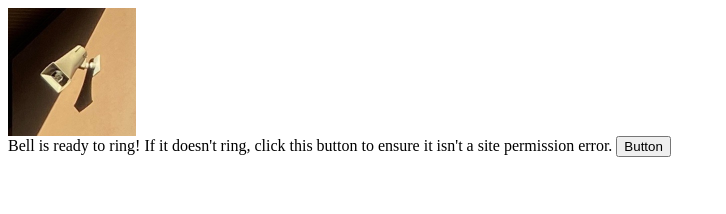
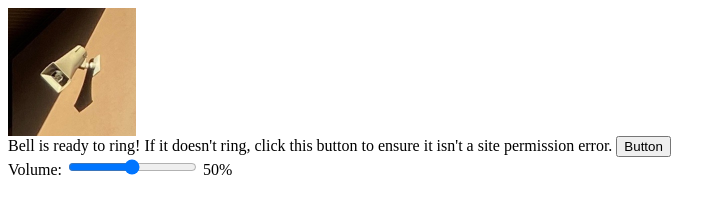
Before and after one commit to mg27713/gunn-bell, a plain HTML site: page index.html in a window 1280 px wide. Shown: the whole page, without its empty margins (0-726 px from the left). Drawn offline with Linux system fonts and the light colour scheme.

Commit message:
Volume slider.

```diff
--- a/index.html
+++ b/index.html
@@ -7,6 +7,7 @@
 
 		<script type="text/javascript" src="schedule.js"></script>
 		<script type="text/javascript" src="bell.js"></script>
+		<script type="text/javascript" src="options.js"></script>
 	</head>
 
 	<body>
@@ -18,5 +19,9 @@
 
 			<audio id="bell-sound" src="bell.mp3"></audio>
 		</div>
+
+		<div>
+			Volume: <input type="range" id="volume-slider"> <span id="volume-display"></span>%
+		</div>
 	</body>
 </html>
--- /dev/null
+++ b/options.js
@@ -0,0 +1,19 @@
+window.addEventListener("load", function() {
+	const audio = document.getElementById("bell-sound");
+
+	const volume = document.getElementById("volume-slider");
+	const volumeField = document.getElementById("volume-display");
+
+	if (localStorage.settingVolume)
+		volume.value = localStorage.settingVolume;
+
+	audio.volume = parseInt(volume.value/100);
+	volumeField.innerHTML = volume.value;
+
+	volume.addEventListener("change", function() {
+//		console.log("new volume: " + volume.value);
+
+		audio.volume = parseInt(volume.value)/100;
+		volumeField.innerHTML = volume.value;
+	});
+});
```
